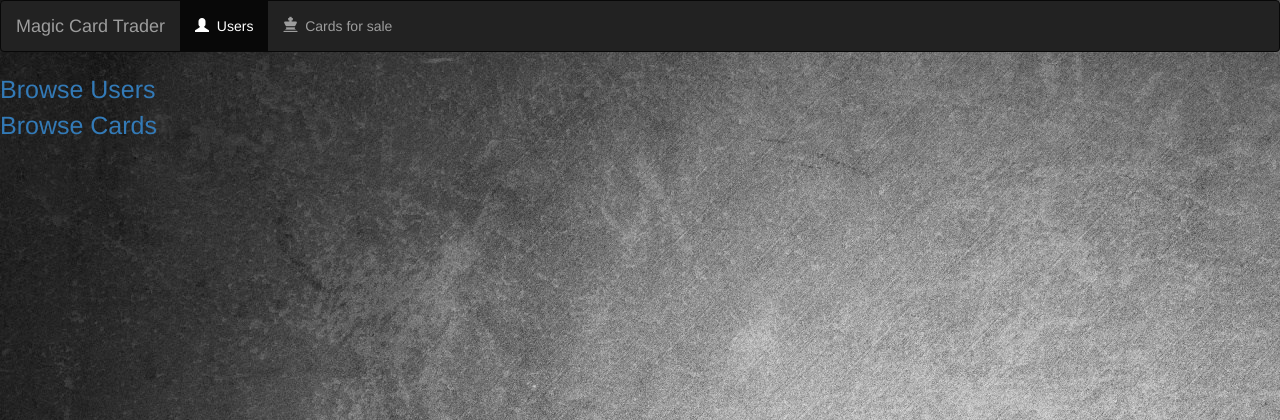
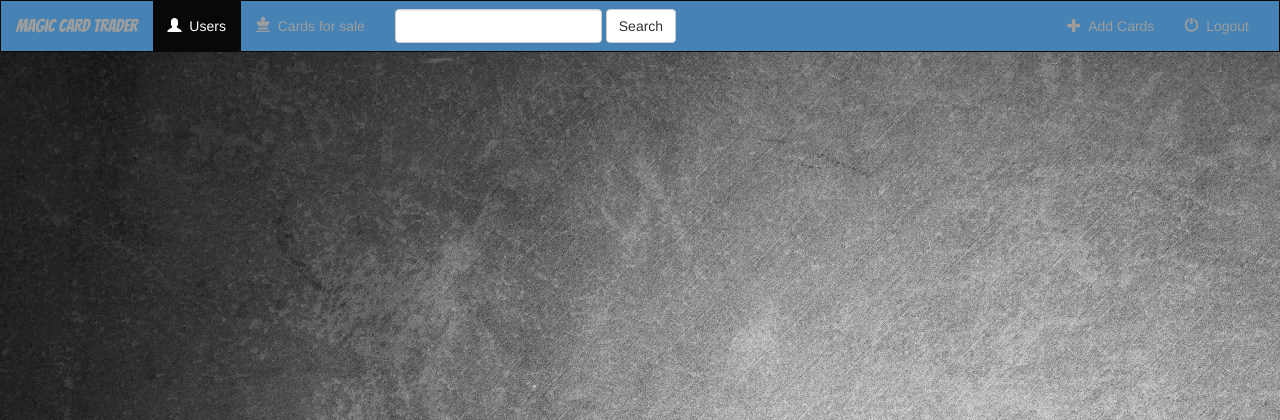
Before and after one commit to salgokrisz/MagicCardTrader, a Django app: page / in a window 1280 px wide. Shown: the top 420 px of the page. Run offline with Django 3.2, Linux system fonts and the light colour scheme; some libraries are stand-ins or nearby versions.

Commit message:
finishing navbar

```diff
--- a/Magic/static/magic/style.css
+++ b/Magic/static/magic/style.css
@@ -1,3 +1,18 @@
 body{
     background: white url("images/background.jpg");
 }
+.navbar{
+    border-radius: 0;
+}
+
+.navbar-brand{
+    font-family: 'Bangers', cursive;
+}
+.navbar{
+    background-color: steelblue;
+}
+
+.active{
+    color: aqua;
+    background-color: rgb(0, 0, 121);
+}
--- /dev/null
+++ b/Magic/templates/magic/base.html
@@ -0,0 +1,72 @@
+{% load static %}
+<!DOCTYPE html>
+<html lang="en">
+    <head>
+        <meta charset="UTF-8">
+        <title> {% block title %} Magic Card Trader {% endblock %} </title>
+        <link rel="stylesheet" href="https://maxcdn.bootstrapcdn.com/bootstrap/3.3.6/css/bootstrap.min.css" />
+        <link href="https://fonts.googleapis.com/css2?family=Bangers&display=swap" rel="stylesheet" type="text/css">
+        <link rel="stylesheet" type="text/css" href="{% static 'magic/style.css' %}" />
+        <script src="https://ajax.googleapis.com/ajax/libs/jquery/1.12.0/jquery.min.js"></script>
+        <script src="https://maxcdn.bootstrapcdn.com/bootstrap/3.3.6/js/bootstrap.min.js"></script>
+    </head>
+    <body>
+        <nav class="navbar navbar-inverse">
+            <div class="container-fluid">
+
+                <!--Header-->
+                <div class="navbar-header">
+                    <button type="button" class="navbar-toggle" data-toggle="collapse" data-target="#topNavBar">
+                        <span class="icon-bar"></span>
+                        <span class="icon-bar"></span>
+                        <span class="icon-bar"></span>
+                    </button>
+                    <a class="navbar-brand" href="{% url 'Magic:index' %}">Magic Card Trader</a>
+                </div>
+                <!--Items-->
+                <div class="collapsable navbar-collapse" id="topNavBar">
+                    <ul class="nav navbar-nav">
+                        <li class="active">
+                            <a href="{% url 'Magic:users' %}">
+                                <span class="glyphicon glyphicon-user" aria-hidden="true"></span>&nbsp;
+                                Users
+                            </a>
+                        </li>
+
+                        <li class="">
+                            <a href="{% url 'Magic:cards' %}">
+                                <span class="glyphicon glyphicon-king" aria-hidden="true"></span>&nbsp;
+                                Cards for sale
+                            </a>
+                        </li>
+                    </ul>
+                    <form class="navbar-form navbar-left" role="search" method="get" action="#">
+                        <div class="form-group">
+                            <input type="text" class="form-control" name="q" value="">
+                        </div>
+                        <button type="submit" class="btn btn-default">Search</button>
+                    </form>
+
+                    <ul class="nav navbar-nav navbar-right">
+                        <li class="">
+                            <a href="#">
+                                <span class="glyphicon glyphicon-plus" aria-hidden="true"></span>&nbsp; Add Cards
+                            </a>
+                        </li>
+                        <li class="">
+                            <a href="#">
+                                <span class="glyphicon glyphicon-off" aria-hidden="true"></span>&nbsp; Logout
+                            </a>
+                        </li>
+                    </ul>
+
+                </div>
+            </div>
+        </nav>
+
+        {% block body %}
+
+        {% endblock %}
+
+    </body>
+</html>
--- a/Magic/templates/magic/card_detail.html
+++ b/Magic/templates/magic/card_detail.html
@@ -1,3 +1,6 @@
+{% extends 'magic/base.html' %}
+
+{% block body %}
     <h5><a href="{% url 'Magic:cards' %}">Back to Cards</a></h5>
     <h2>Card Details</h2>
 
@@ -8,3 +11,4 @@
 
 
     <h4>Seller: <a href="{% url 'Magic:user_detail' card.user.id %}">{{card.user}}</a> </h3>
+{% endblock %}
--- a/Magic/templates/magic/cards.html
+++ b/Magic/templates/magic/cards.html
@@ -1,4 +1,6 @@
-<h1><a href="{% url 'Magic:index' %}">Magic Card Trader</a></h1>
+{% extends 'magic/base.html' %}
+{% block title %} Cards for sale  {% endblock %}
+{% block body %}
     {% if all_cards %}
     <h2>Cards for sale</h2>
         <ul>
@@ -10,3 +12,4 @@
     {% else %}
         <h3>No cards available for sale</h3>
     {% endif %}
+{% endblock %}
--- a/Magic/templates/magic/index.html
+++ b/Magic/templates/magic/index.html
@@ -1,46 +1,6 @@
-<!-- Loads the path to the static files -->
-{% load static %}
-<link rel="stylesheet" href="https://maxcdn.bootstrapcdn.com/bootstrap/3.3.6/css/bootstrap.min.css" />
-<link rel="stylesheet" type="text/css" href="https://fonts.googleapis.com/css?family=Bangers"  />
-<link rel="stylesheet" type="text/css" href="{% static 'magic/style.css' %}" />
-<script src="https://ajax.googleapis.com/ajax/libs/jquery/1.12.0/jquery.min.js"></script>
-<script src="https://maxcdn.bootstrapcdn.com/bootstrap/3.3.6/js/bootstrap.min.js"></script>
-
-<nav class="navbar navbar-inverse">
-    <div class="container-fluid">
-
-        <!--Header-->
-        <div class="navbar-header">
-            <button type="button" class="navbar-toggle" data-toggle="collapse" data-target="#topNavBar">
-                <span class="icon-bar"></span>
-                <span class="icon-bar"></span>
-                <span class="icon-bar"></span>
-            </button>
-            <a class="navbar-brand" href="{% url 'Magic:index' %}">Magic Card Trader</a>
-        </div>
-        <!--Items-->
-        <div class="collapsable navbar-collapse">
-            <ul class="nav navbar-nav">
-                <li class="active">
-                    <a href="{% url 'Magic:users' %}">
-                        <span class="glyphicon glyphicon-user" aria-hidden="true"></span>&nbsp;
-                        Users
-                    </a>
-                </li>
-
-                <li class="">
-                    <a href="{% url 'Magic:cards' %}">
-                        <span class="glyphicon glyphicon-king" aria-hidden="true"></span>&nbsp;
-                        Cards for sale
-                    </a>
-                </li>
-            </ul>
-
-        </div>
-    </div>
-</nav>
-
-
-
-<a href="{% url 'Magic:users' %}" style="font-size: 25px;">Browse Users</a><br>
-<a href="{% url 'Magic:cards' %}" style="font-size: 25px;">Browse Cards</a>
+{% extends 'magic/base.html' %}
+{% block title %} Magic Card Trader {% endblock %}
+{% block body %}
+    <!-- <a href="{% url 'Magic:users' %}" style="font-size: 25px;">Browse Users</a><br> -->
+    <!-- <a href="{% url 'Magic:cards' %}" style="font-size: 25px;">Browse Cards</a> -->
+{% endblock %}
--- a/Magic/templates/magic/user_detail.html
+++ b/Magic/templates/magic/user_detail.html
@@ -1,3 +1,6 @@
+{% extends 'magic/base.html' %}
+
+{% block body %}
     <h5><a href="{% url 'Magic:users' %}">Back to Users</a></h5>
     <h2>User Details</h2>
 
@@ -8,3 +11,4 @@
         <li><a href="{% url 'Magic:card_detail' card.id %}">{{ card.name }}</a> - Price: {{card.price}}</li>
         {% endfor %}
     </ul>
+{% endblock %}
--- a/Magic/templates/magic/users.html
+++ b/Magic/templates/magic/users.html
@@ -1,4 +1,6 @@
-<h1><a href="{% url 'Magic:index' %}">Magic Card Trader</a></h1>
+{% extends 'magic/base.html' %}
+{% block title %} Users {% endblock %}
+{% block body %}
     {% if all_users %}
     <h2>Users</h2>
         <ul>
@@ -10,3 +12,4 @@
     {% else %}
         <h4>No users registered yet. Click here to register</h4>
     {% endif %}
+{% endblock %}
--- a/Magic/urls.py
+++ b/Magic/urls.py
@@ -8,6 +8,8 @@ urlpatterns = [
     path('', views.index, name='index'),
 
     # /users/
+    #path('users/', views.UsersView.as_view(), name="users"), #generic views
+    #re_path(r'^users/(?P<pk>[0-9]+)/$',views.UserDetailView.as_view(), name="user_detail"), #generic views
     path('users/', views.users, name="users"),
     # /users/123/
     re_path(r'^users/(?P<user_id>[0-9]+)/$',views.user_detail, name="user_detail"),
```
Also changed, not shown: Magic/views.py (+16 -0 lines). Lines whose indentation alone changed are shown as unchanged.
